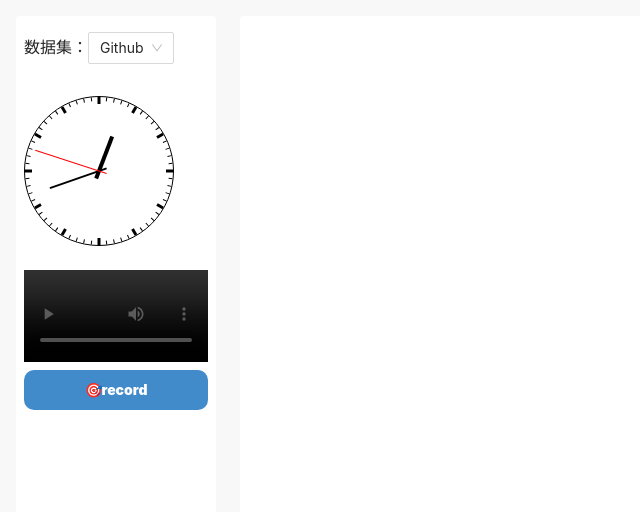
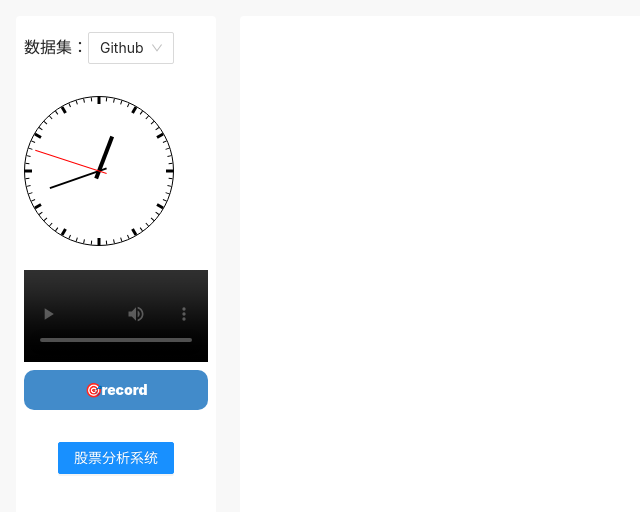
Before and after one commit to xutong8/alibaba_training, a React app: page / in a window 1280 px wide. Before the commit this address had no page. Shown: the top 512 px of the page, without its empty margins (0-640 px from the left). Built offline with nearby package versions, Linux system fonts and the light colour scheme.

Commit message:
feat: intergrate stock system

```diff
--- a/src/components/Panel/index.module.scss
+++ b/src/components/Panel/index.module.scss
@@ -18,4 +18,9 @@
   .time {
     margin-top: 32px;
   }
+
+  .link {
+    text-align: center;
+    margin-top: 32px;
+  }
 }
--- a/src/components/Panel/index.tsx
+++ b/src/components/Panel/index.tsx
@@ -1,6 +1,6 @@
 import React, { useEffect, useState } from "react";
 import styles from "./index.module.scss";
-import { Select } from "antd";
+import { Button, Select } from "antd";
 import { DEFAULT_DATA_SET } from "@/constants";
 import Clock from "react-clock";
 import Record from "../Record";
@@ -23,6 +23,10 @@ const Panel = () => {
     };
   }, []);
 
+  const handleEnterStockSystem = () => {
+    window.location.href = "https://xutong8.github.io/stock_dashboard/";
+  };
+
   return (
     <div className={styles.panel}>
       <div className={styles.select}>
@@ -37,6 +41,11 @@ const Panel = () => {
       <div className={styles.record}>
         <Record />
       </div>
+      <div className={styles.link}>
+        <Button type="primary" onClick={handleEnterStockSystem}>
+          股票分析系统
+        </Button>
+      </div>
     </div>
   );
 };
```
